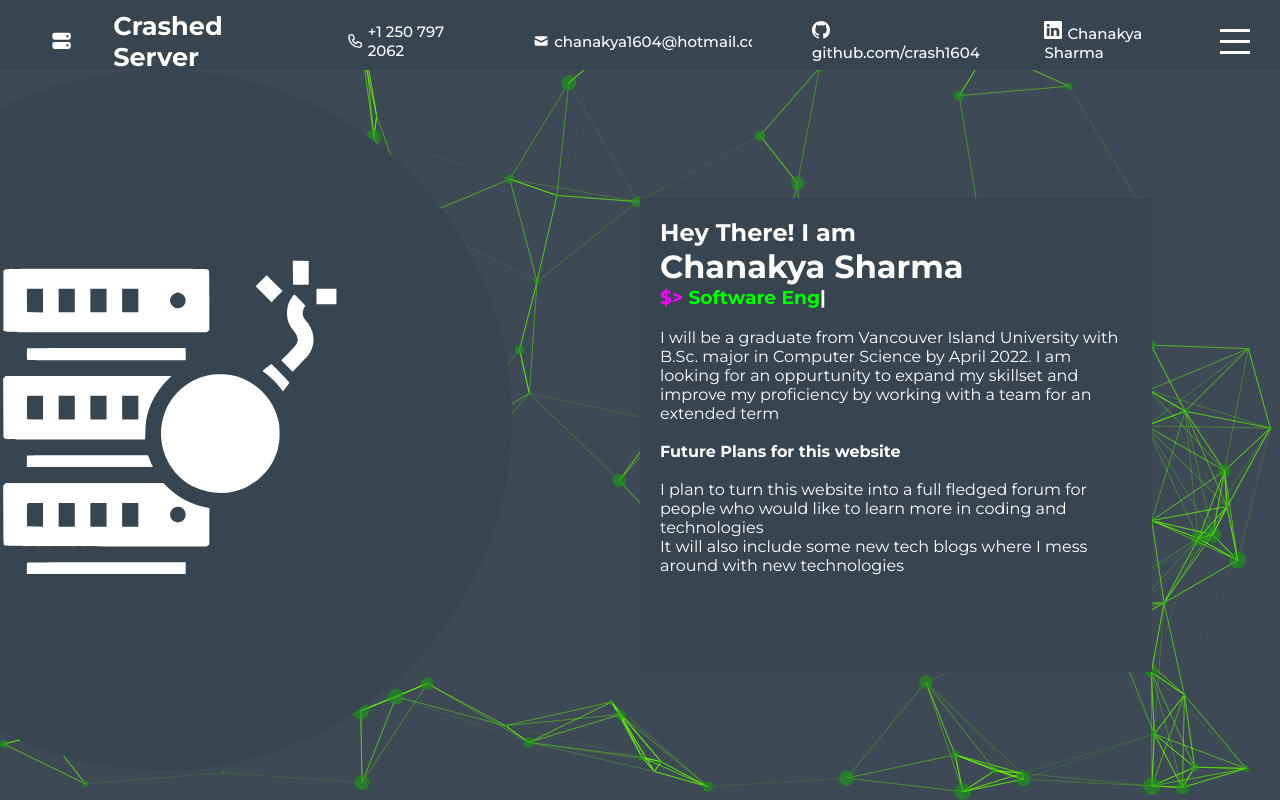
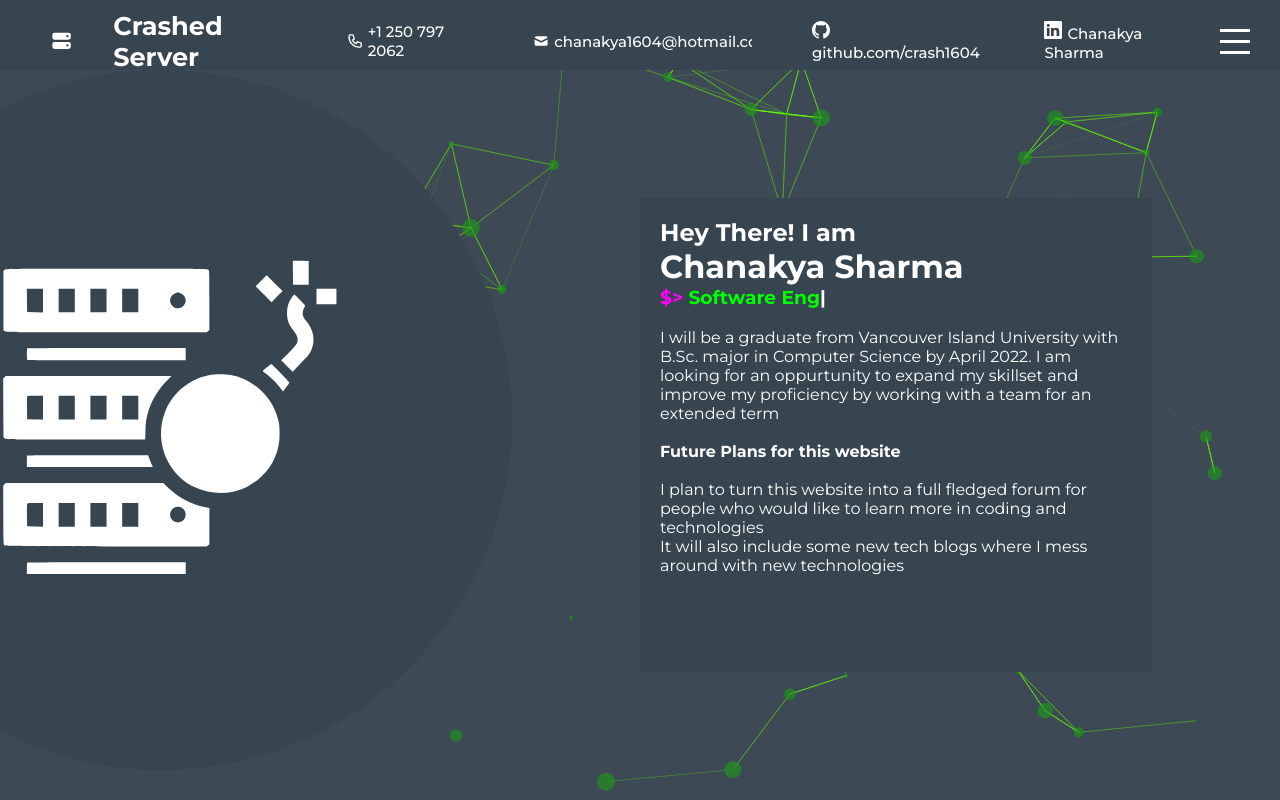
Before and after one commit to crash1604/portfolio, a React (Create React App) app: page / in a window 1280 px wide. Built offline with nearby package versions, Linux system fonts and the light colour scheme.

Commit message:
fixes and optimizations

```diff
--- a/package.json
+++ b/package.json
@@ -1,5 +1,5 @@
 {
-  "homepage": "crash1604.github.io/portfolio",
+  "homepage": "https://crash1604.github.io/portfolio",
   "name": "portfolio",
   "version": "0.1.0",
   "private": true,
--- a/src/components/particles/ParticleBG.jsx
+++ b/src/components/particles/ParticleBG.jsx
@@ -12,7 +12,7 @@ export default function ParticleBG() {
                             value: "#3D4954",
                         },
                         },
-                        fpsLimit: 144,
+                        fpsLimit: 60,
                         interactivity: {
                         events: {
                             onClick: {
@@ -53,22 +53,23 @@ export default function ParticleBG() {
                             width: 1,
                         },
                         collisions: {
-                            enable: true,
+                            enable: false,
                         },
                         move: {
                             direction: "none",
                             enable: true,
                             outMode: "bounce",
                             random: false,
-                            speed: 2,
+                            speed: 1,
                             straight: false,
+                            bounce: false,
                         },
                         number: {
                             density: {
                             enable: true,
                             area: 800,
                             },
-                            value: 80,
+                            value: 40,
                         },
                         opacity: {
                             value: 0.5,
--- a/src/components/portfolio/portfolio.scss
+++ b/src/components/portfolio/portfolio.scss
@@ -62,7 +62,8 @@
                                 display: none;
                             }
                             width: 200px;
-                            height: 200px;
+                            height: 250px;
+                            overflow: hidden;
 
                             .aqua{fill: aqua;}
                     }
--- a/src/components/works/works.scss
+++ b/src/components/works/works.scss
@@ -4,6 +4,7 @@
     align-items: center;
     justify-content: center;
     position: relative;
+    overflow: hidden;
 
     h1{
         position: relative;
@@ -27,17 +28,19 @@
     }
 
     .slider {
-        height: 650px;
+        height: 750px;
         display: flex;
         position: absolute;
         left: 0;
         transition: all 1s ease-out;
+        overflow: hidden;
 
         .container {
             width: 100vw;
             display: flex;
             align-items: center;
             justify-content: center;
+            overflow: hidden;
 
             .item {
                 width: 70vw;
@@ -47,6 +50,7 @@
                 display: flex;
                 align-items: center;
                 justify-content: center;
+                overflow: hidden;
 
                 .left {
                     flex: 4;
```
Also changed, not shown: 1 other file (tests, documents, lock files or other folders).
